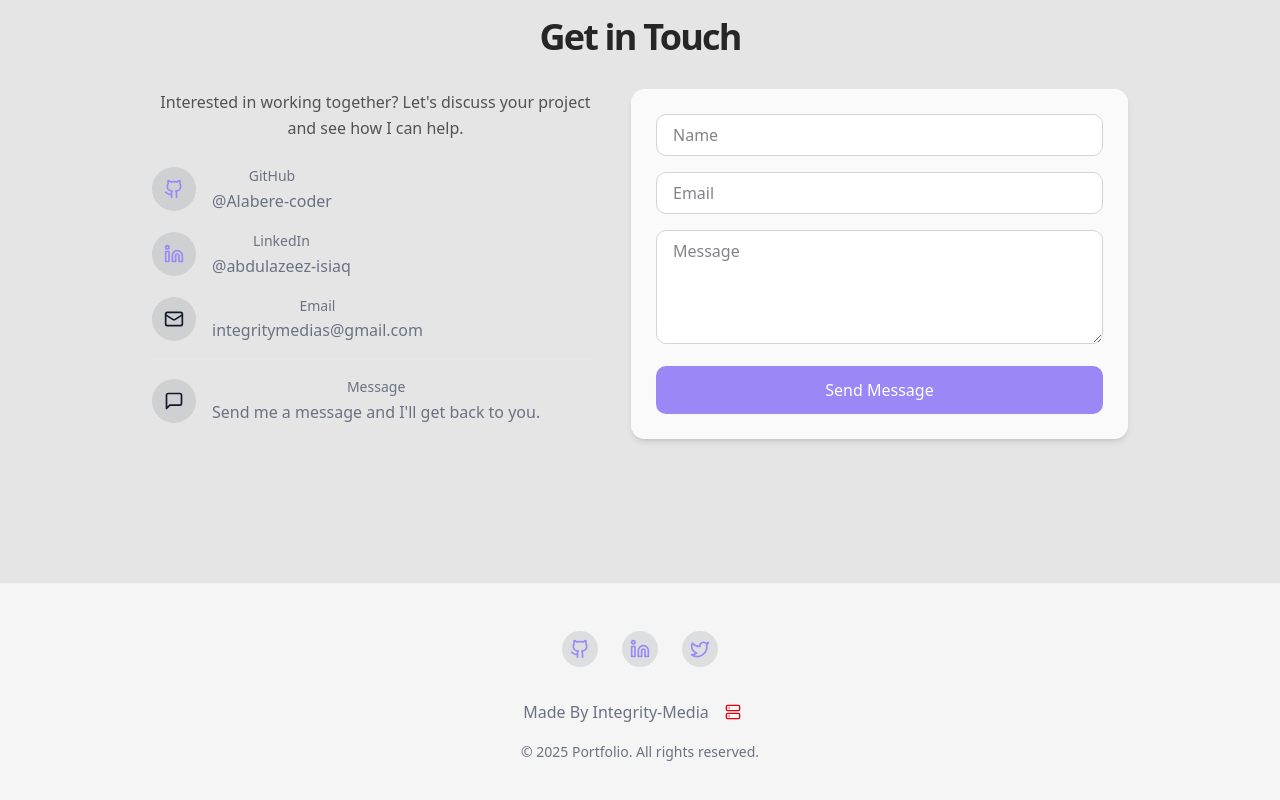
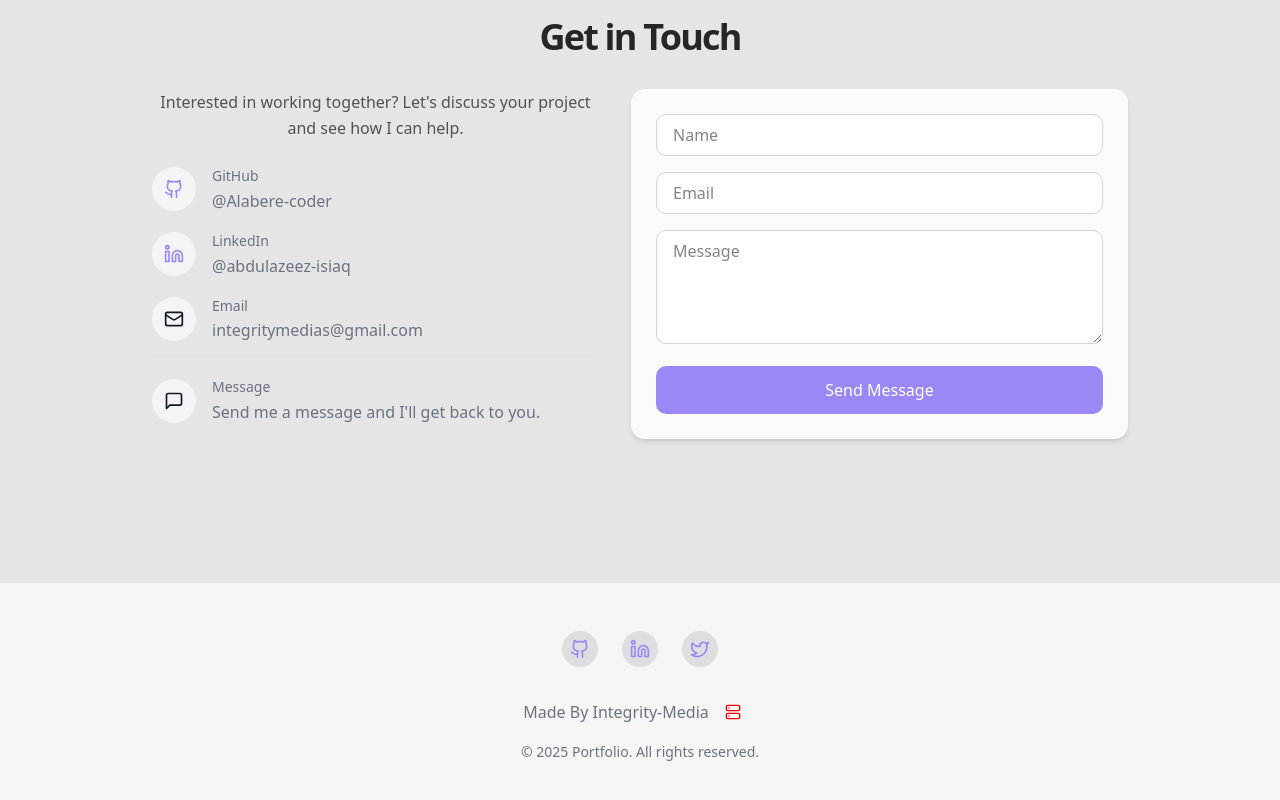
Before and after one commit to Alabere-coder/integritymedia, a Next.js app: page / in a window 1280 px wide. Shown: the part 3427-4227 px from the top of the page. Built offline with nearby package versions, Linux system fonts and the light colour scheme.

Commit message:
adding contact section

```diff
--- a/components/contact.tsx
+++ b/components/contact.tsx
@@ -30,11 +30,11 @@ const Contact = () => {
                 <div className="flex items-center space-x-4">
                   <Link
                     href="https://github.com/alabere-coder"
-                    className="bg-primary/10 p-3 rounded-full hover:border-2 hover:border-[#9b87f5]"
+                    className="bg-gray-100 p-3 rounded-full hover:border-2 hover:border-[#9b87f5]"
                   >
                     <Github className="w-5 h-5 text-[#9b87f5]" />
                   </Link>
-                  <div>
+                  <div className="flex flex-col items-start">
                     <p className="text-sm text-muted-foreground">GitHub</p>
                     <p className="font-medium">@Alabere-coder</p>
                   </div>
@@ -42,31 +42,31 @@ const Contact = () => {
                 <div className="flex items-center space-x-4">
                   <Link
                     href="https://www.linkedin.com/in/abdulazeez-isiaq"
-                    className="bg-primary/10 p-3 rounded-full hover:border-2 hover:border-[#9b87f5]"
+                    className="bg-gray-100 p-3 rounded-full hover:border-2 hover:border-[#9b87f5]"
                   >
                     <Linkedin className="w-5 h-5 text-[#9b87f5]" />
                   </Link>
-                  <div>
+                  <div className="flex flex-col items-start">
                     <p className="text-sm text-muted-foreground">LinkedIn</p>
                     <p className="font-medium">@abdulazeez-isiaq</p>
                   </div>
                 </div>
 
                 <div className="flex items-center space-x-4">
-                  <div className="bg-primary/10 p-3 rounded-full">
+                  <div className="bg-gray-100 p-3 rounded-full">
                     <Mail className="w-5 h-5 text-primary" />
                   </div>
-                  <div>
+                  <div className="flex flex-col items-start">
                     <p className="text-sm text-muted-foreground">Email</p>
                     <p className="font-medium">integritymedias@gmail.com</p>
                   </div>
                 </div>
                 <Separator />
                 <div className="flex items-center space-x-4">
-                  <div className="bg-primary/10 p-3 rounded-full">
+                  <div className="bg-gray-100 p-3 rounded-full">
                     <MessageSquare className="w-5 h-5 text-primary" />
                   </div>
-                  <div>
+                  <div className="flex flex-col items-start">
                     <p className="text-sm text-muted-foreground">Message</p>
                     <p className="font-medium">
                       Send me a message and I'll get back to you.
```
